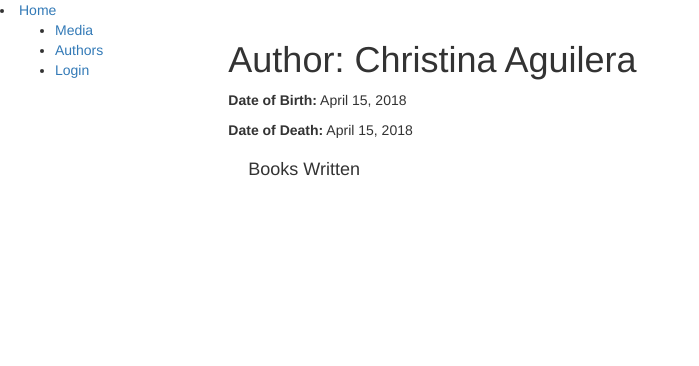
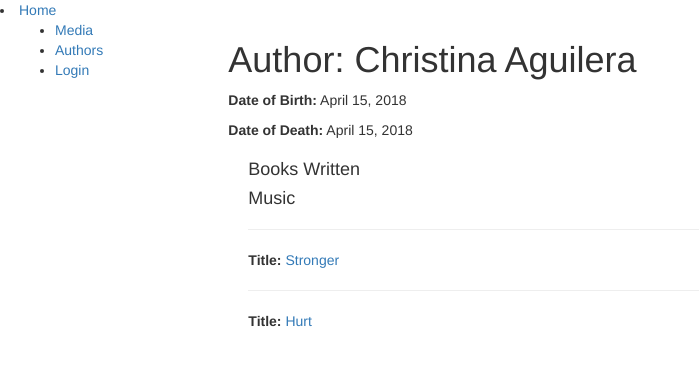
Before and after one commit to stetsonbost/MediaSocial, a Django app: page /catalog/author/7 in a window 1280 px wide. Shown: the top 366 px of the page, without its empty margins (0-699 px from the left). Run offline with Django 3.2, Linux system fonts and the light colour scheme; data comes from the database, SQL or seed files in the repository; both versions use the stored data as it was after the commit; some libraries are stand-ins or nearby versions.

Commit message:
added add auth, book

```diff
--- a/MediaSocial/catalog/templates/catalog/author_detail.html
+++ b/MediaSocial/catalog/templates/catalog/author_detail.html
@@ -9,11 +9,19 @@
 
 
   <div style="margin-left:20px;margin-top:20px">
+
     <h4>Books Written</h4>
 
-    {% for book in author.book_set.all %}
-    <hr>
-    <p><strong>Title:</strong><a href="{% url 'book-detail' book.pk %}"> {{book.title}}</a></p>
-    {% endfor %}
+      {% for book in author.book_set.all %}
+      <hr>
+      <p><strong>Title:</strong><a href="{% url 'book-detail' book.pk %}"> {{book.title}}</a></p>
+      {% endfor %}
+
+      <h4>Music</h4>
+      {% for music in author.music_set.all %}
+      <hr>
+      <p><strong>Title:</strong><a href="{% url 'music-detail' music.pk %}"> {{music.song_title}}</a></p>
+      {% endfor %}
+
   </div>
 {% endblock %}
--- a/MediaSocial/catalog/templates/catalog/author_list.html
+++ b/MediaSocial/catalog/templates/catalog/author_list.html
@@ -16,4 +16,6 @@
     {% else %}
       <p>There are no authors in the library.</p>
     {% endif %}
+
+    <h3><a href="{% url 'author_create' %}"> + Add Author<a></h3>
 {% endblock %}
--- a/MediaSocial/catalog/templates/catalog/book_list.html
+++ b/MediaSocial/catalog/templates/catalog/book_list.html
@@ -17,5 +17,7 @@
       <p>There are no books in the library.</p>
     {% endif %}
 
+    <h3><a href="{% url 'book_create' %}"> + Add Book<a></h3>
+
 
 {% endblock %}
--- a/MediaSocial/catalog/views.py
+++ b/MediaSocial/catalog/views.py
@@ -65,6 +65,8 @@
     model = Review
     template_name = 'catalog/review_detail.html'
 
+
+
 class MusicDetailView(generic.DetailView):
     model = Music
 
@@ -87,6 +89,7 @@
     fields = '__all__'
     initial={'date_of_birth':'05/01/2018',}
 
+
 class AuthorUpdate(UpdateView):
     model = Author
     fields = ['first_name','last_name','date_of_birth','date_of_death']
```
Also changed, not shown: MediaSocial/catalog/templates/catalog/review_detail.html (+9 -0 lines), MediaSocial/db.sqlite3.
